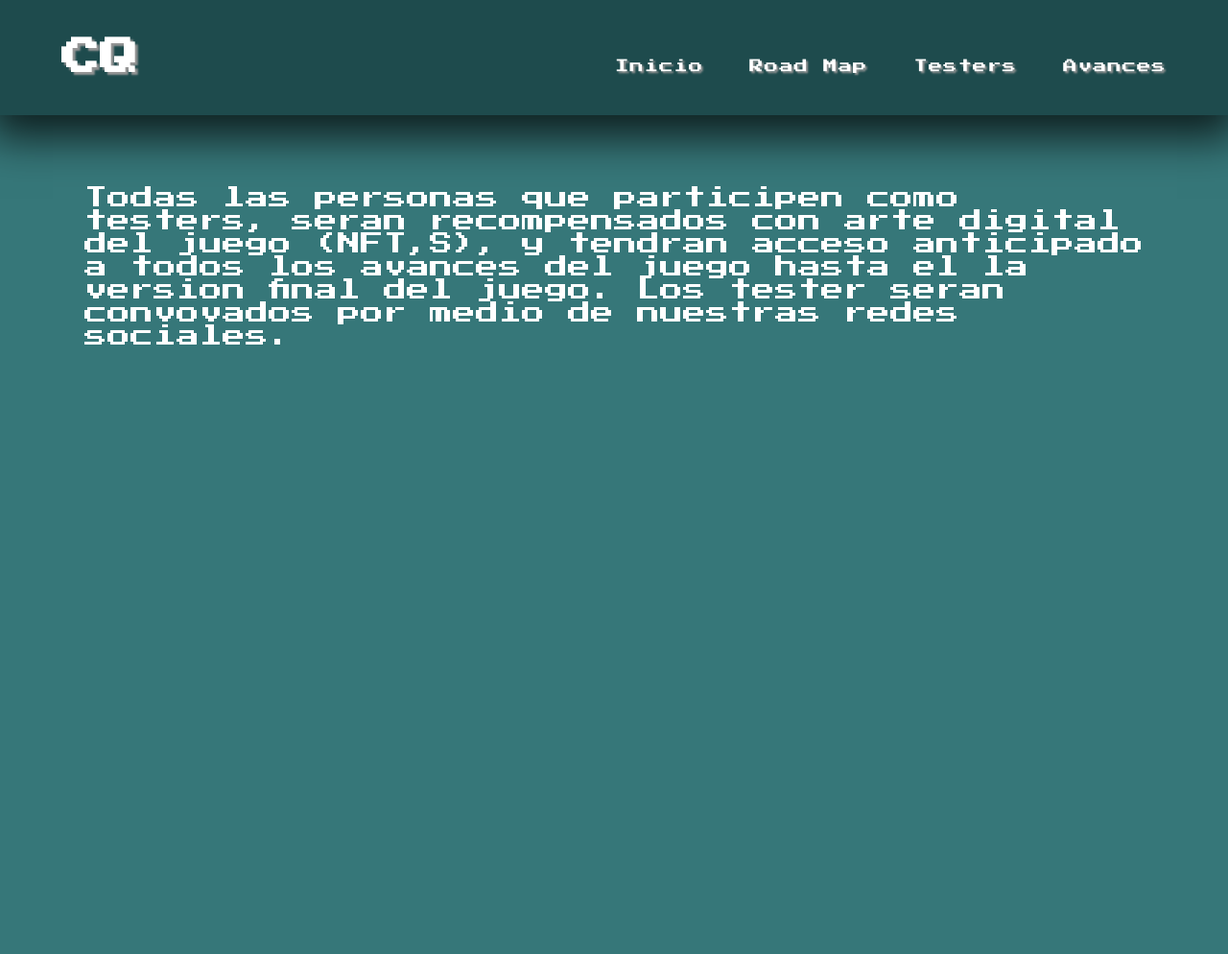
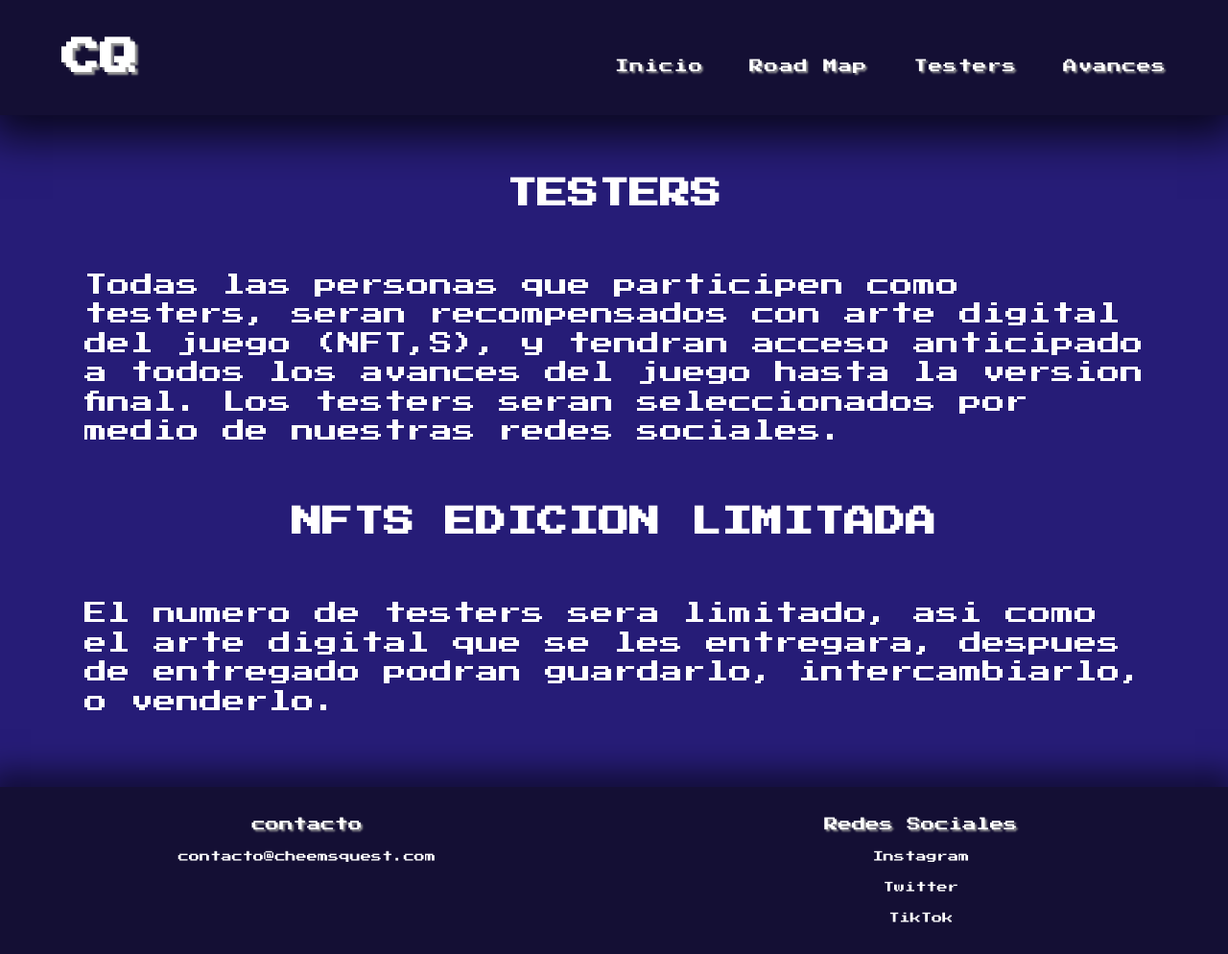
Before and after one commit to HERRERA1010/cheemsq, a plain HTML site: page assets/pages/Testers.html in a window 1280 px wide. Shown: the whole page at 96% size. Before the commit the page ends 800 px from the top, so only its background shows below. Drawn offline with Linux system fonts and the light colour scheme.

Commit message:
cambio en paleta de colores

```diff
--- /dev/null
+++ b/assets/css/AnimatedBorde.css
@@ -0,0 +1,77 @@
+@property --d{
+    syntax: '<angle>';
+    inherits: true;
+    initial-value: 0deg;
+  }
+  button {
+    width: 200px;
+    aspect-ratio:1;
+    font-size:30px;
+    color: #fff;
+    background: none;
+    border: none;
+    border-radius: 20px;
+    position: relative;
+    z-index: 0;
+    transition: .3s;
+    cursor: pointer;
+  }
+  button:before {
+    content: "";
+    position: absolute;
+    inset: -8px;
+    padding: 8px;
+    border-radius: 28px;
+    background: conic-gradient(from var(--d,0deg),
+    #21D4FD ,
+          #0000 30deg 120deg,
+          #B721FF 150deg 180deg,
+          #0000 210deg 300deg,
+          #21D4FD 330deg
+      );
+      -webkit-mask:
+          linear-gradient(#000 0 0) content-box,
+          linear-gradient(#000 0 0);
+      -webkit-mask-composite: xor;
+              mask-composite: intersect
+      }
+      button:after {
+      content: "";
+      position: absolute;
+      inset: -100px;
+      background:
+          radial-gradient(80px at left  150px top    120px,#21D4FD 98%,#0000),
+          radial-gradient(80px at right 150px bottom 120px,#B721FF 98%,#0000);
+      filter: blur(60px);
+      opacity: .5;
+      }
+
+      button:before,
+      button:after {
+      transition:.5s, 99999s 99999s transform, 99999s 99999s --d;
+      }
+      button:hover {
+      box-shadow: 0 0 0 1px #666;
+      }
+
+
+      button:hover:after {
+      transform: rotate(3600deg);
+      transition: .5s,60s linear transform;
+      }
+      button:hover:before {
+      --d: 3600deg;
+      transition: .5s,60s linear --d;
+      }
+      button:hover:before {
+      background-color: #222;
+      }
+
+      body {
+      margin: 0;
+      min-height: 100vh;
+      display: grid;
+      place-content: center;
+      grid-auto-flow: column;
+      background-color: #1b1b1c;
+      }
--- a/assets/css/styles.css
+++ b/assets/css/styles.css
@@ -1,7 +1,7 @@
 :root {
-    --bg-general: #367779;
+    --bg-general: #261c77;
     --color-de-fuente: #fff;
-    --bg-footer: #1e4b4d;
+    --bg-footer: #140f34;
     --bg-dark: #000;
 }
 
@@ -29,6 +29,10 @@ body {
 
 .text-left {
     text-align: left;
+}
+
+.margin-titulos{
+    margin: 1.5rem;
 }
 
 .container {
--- a/assets/css/testers.css
+++ b/assets/css/testers.css
@@ -1,6 +1,14 @@
-.texto-principal{
+.texto-secc-testers{
     margin: auto;
     text-align: left;
     padding: 1.5rem;
     font-size: 1.5rem;
+    line-height: 1.9rem;
+    font-weight: lighter;
 }
+
+.titulos-testers{
+    font-size: 2rem;
+    line-height: 2em;
+
+}
--- a/assets/pages/Testers.html
+++ b/assets/pages/Testers.html
@@ -1,5 +1,5 @@
 <!DOCTYPE html>
-<html lang="en">
+<html lang="es">
 <head>
     <meta charset="UTF-8">
     <meta http-equiv="X-UA-Compatible" content="IE=edge">
@@ -41,15 +41,43 @@
 
        <div class="container">
         <div class="contenedor-texto-principal">
-            <p class="texto-principal">Todas las personas que participen como testers, seran
-                recompensados con arte digital del juego (NFT,S), y tendran acceso anticipado a todos
-                los avances del juego hasta el la version final del juego. Los tester seran convovados
-                por medio de nuestras redes sociales.
+
+            <h2 class="margin-titulos text-center titulos-testers" >TESTERS</h2>
+            <p class="texto-secc-testers">Todas las personas que participen como testers, seran
+                recompensados con arte digital del juego (NFT,S), y tendran acceso anticipado a todos los avances del juego hasta la version final. Los testers seran seleccionados por medio de nuestras redes sociales.
+            </p>
+              <h2 class="margin-titulos text-center titulos-testers" >NFTS EDICION LIMITADA</h2>
+            <p class="texto-secc-testers">
+                El numero de testers sera limitado, asi como el arte digital que se les entregara, despues de entregado podran guardarlo, intercambiarlo, o venderlo.
             </p>
         </div>
        </div>
 
+       <footer class="footer " >
+        <div class="container-grid-footer">
+            <div class=" containers text-center ">
+                <h3 class="titulos-footer font-w-1" >contacto</h3>
+                <ul class="nav-item" >
+                    <li><a class="links-footer-font-size text-center" href="#">contacto@cheemsquest.com</a></li>
+                </ul>
+            </div>
+            <div class="containers text-center">
+                <h3 class="titulos-footer font-w-1" >Redes Sociales</h3>
+                <ul class="nav-item" >
+                    <li>
+                        <a class="links-footer-font-size" href="">Instagram</a>
+                    </li>
+                    <li>
+                        <a class="links-footer-font-size" href="">Twitter</a>
+                    </li>
+                    <li>
+                        <a class="links-footer-font-size" href="">TikTok</a>
+                    </li>
+                </ul>
+            </div>
+        </div>
 
+    </footer>
 
 </body>
 </html>
```
